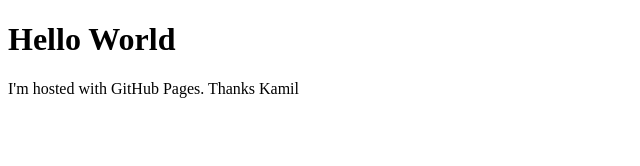
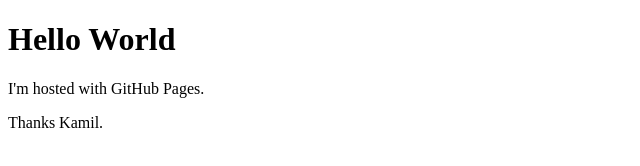
Before and after one commit to Pticamp/pticamp.github.io, a plain HTML site: page index.html in a window 1280 px wide. Shown: the whole page, without its empty margins (0-640 px from the left). Drawn offline with Linux system fonts and the light colour scheme.

Commit message:
Update index.html

```diff
--- a/index.html
+++ b/index.html
@@ -2,7 +2,8 @@
 <html>
 <body>
 <h1>Hello World</h1>
-<p>I'm hosted with GitHub Pages.
-    Thanks Kamil</p>
+<p>I'm hosted with GitHub Pages.</p>
+
+    <p>Thanks Kamil.</p>
 </body>
 </html>
```
